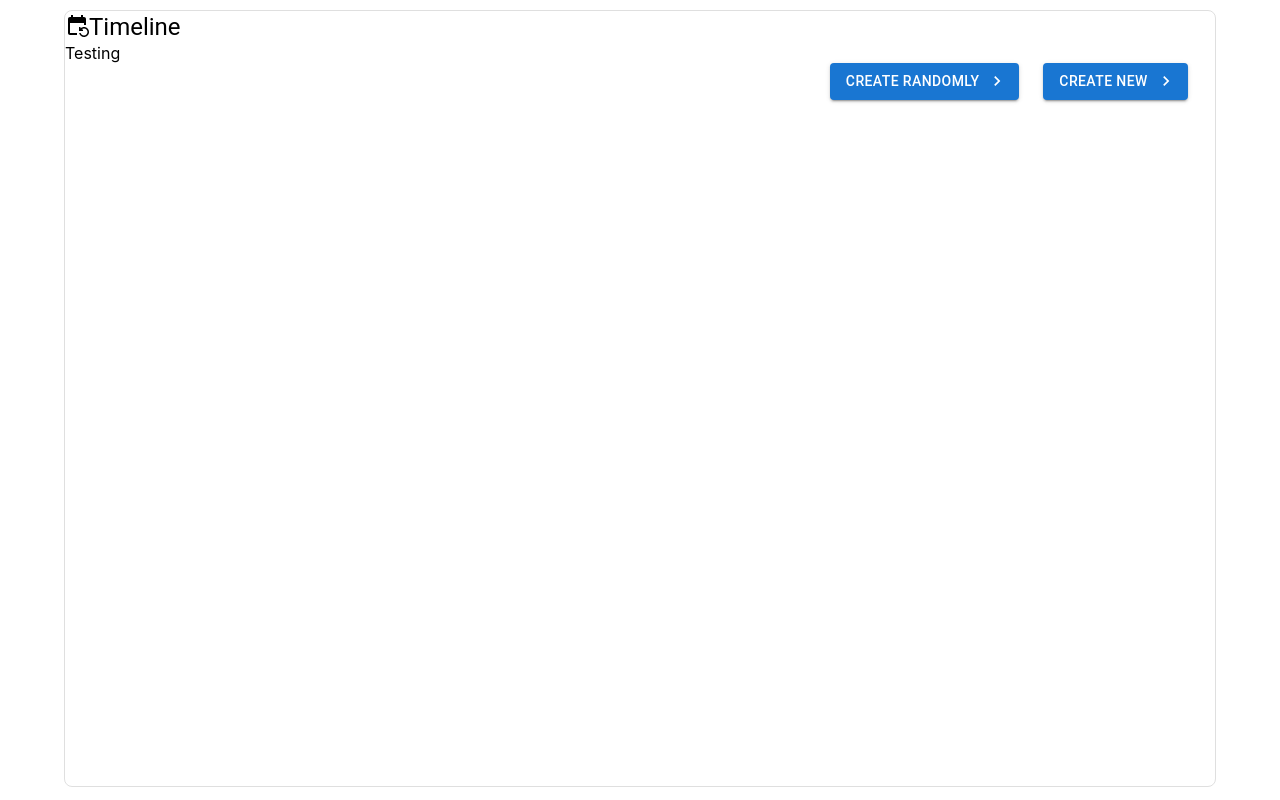
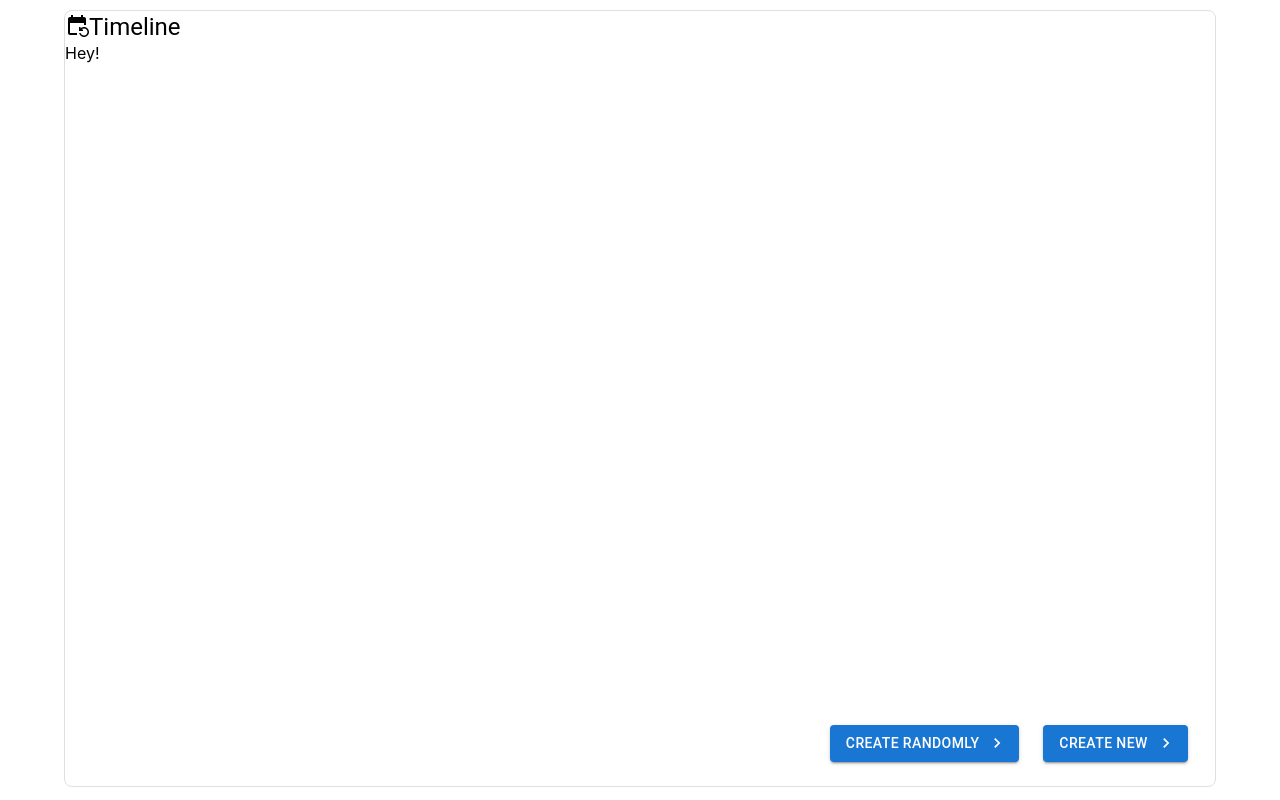
Before and after one commit to ronniery/glowing-memory, a React (Create React App) app: page / in a window 1280 px wide. Built offline with nearby package versions, Linux system fonts and the light colour scheme.

Commit message:
chore: renamed components for a better naming strategy

```diff
--- a/src/components/Footer/index.tsx
+++ b/src/components/FooterControls/FooterControls.tsx
@@ -5,7 +5,7 @@ import Button from "@mui/material/Button";
 import ChevronRightIcon from "@mui/icons-material/ChevronRight";
 import Grid from "@mui/material/Grid";
 
-const Footer = (): JSX.Element => {
+const FooterControls = (): JSX.Element => {
   return (
     <Box>
       <Grid
@@ -25,7 +25,7 @@ const Footer = (): JSX.Element => {
             Create Randomly
           </Button>
         </Grid>
-        <Grid item xs={2} >
+        <Grid item xs={2}>
           <Button
             variant="contained"
             size="medium"
@@ -39,4 +39,4 @@ const Footer = (): JSX.Element => {
   );
 };
 
-export default Footer;
+export default FooterControls;
--- a/src/components/Header/index.tsx
+++ b/src/components/Header/Header.tsx
@@ -1,7 +1,6 @@
 import { JSX } from "react/jsx-runtime";
 
 import Box from "@mui/material/Box";
-import Button from "@mui/material/Button";
 import EventRepeatIcon from "@mui/icons-material/EventRepeat";
 import Grid from "@mui/material/Grid";
 import Typography from "@mui/material/Typography";
--- a/src/containers/TicketBoard/index.tsx
+++ b/src/containers/TicketBoard/index.tsx
@@ -1,14 +1,15 @@
 import { JSX } from "react/jsx-runtime";
 import { PageContainer } from "./index.styled";
-import Footer from "../../components/Footer";
-import Header from "../../components/Header";
+import FooterControls from "../../components/FooterControls/FooterControls";
+import Header from "../../components/Header/Header";
+import TicketList from "../../components/TicketList/TicketList";
 
 const TicketBoard = (): JSX.Element => {
   return (
     <PageContainer>
       <Header />
-      Testing
-      <Footer />
+      <TicketList />
+      <FooterControls />
     </PageContainer>
   );
 };
```
